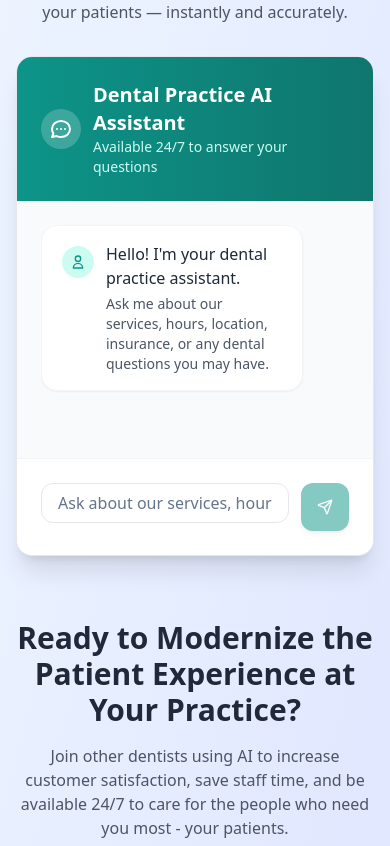
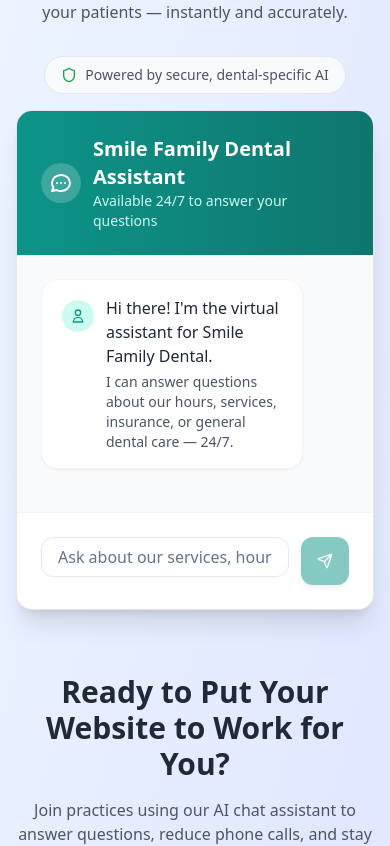
Before and after one commit to briantraudt/dgtldental, a React (Vite) app: page / in a window 390 px wide. Shown: the part 1324-2170 px from the top of the page. Built offline with nearby package versions, Linux system fonts and the light colour scheme.

Commit message:
Refactor: Improve demo chat experience
- Updated demo chat UI branding, system message, and suggested questions.
- Added a "Powered by AI" badge.
- Improved section text below the chat.
- Ensured responsiveness and spacing.

```diff
--- a/src/components/EmbeddedChatDemo.tsx
+++ b/src/components/EmbeddedChatDemo.tsx
@@ -8,6 +8,7 @@ import { DEMO_CLINIC_DATA } from '@/data/demoClinicData';
 import ChatMessage from './ChatMessage';
 import QuickQuestions from './QuickQuestions';
 import ChatInput from './ChatInput';
+import { Shield } from 'lucide-react';
 
 interface Message {
   id: string;
@@ -114,8 +115,18 @@ const EmbeddedChatDemo = () => {
   };
 
   return (
+    <div className="space-y-4">
+      {/* AI Badge */}
+      <div className="flex justify-center">
+        <div className="flex items-center space-x-2 text-sm text-gray-600 bg-gray-50 px-4 py-2 rounded-full border">
+          <Shield className="w-4 h-4 text-green-600" />
+          <span>Powered by secure, dental-specific AI</span>
+        </div>
+      </div>
+
+      {/* Chat Widget */}
       <div className="bg-white rounded-2xl border border-gray-200 h-[500px] flex flex-col shadow-xl overflow-hidden">
-      {/* Header - More professional dental theme */}
+        {/* Header - Updated branding */}
         <div className="bg-gradient-to-r from-teal-600 to-teal-700 text-white p-6">
           <div className="flex items-center space-x-3">
             <div className="bg-white/20 rounded-full p-2">
@@ -124,7 +135,7 @@ const EmbeddedChatDemo = () => {
               </svg>
             </div>
             <div>
-            <h3 className="font-semibold text-xl">Dental Practice AI Assistant</h3>
+              <h3 className="font-semibold text-xl">Smile Family Dental Assistant</h3>
               <p className="text-teal-100 text-sm">Available 24/7 to answer your questions</p>
             </div>
           </div>
@@ -144,8 +155,8 @@ const EmbeddedChatDemo = () => {
                         </svg>
                       </div>
                       <div>
-                      <p className="text-gray-800 font-medium">Hello! I'm your dental practice assistant.</p>
-                      <p className="text-gray-600 text-sm mt-1">Ask me about our services, hours, location, insurance, or any dental questions you may have.</p>
+                        <p className="text-gray-800 font-medium">Hi there! I'm the virtual assistant for Smile Family Dental.</p>
+                        <p className="text-gray-600 text-sm mt-1">I can answer questions about our hours, services, insurance, or general dental care — 24/7.</p>
                       </div>
                     </div>
                   </div>
@@ -191,6 +202,7 @@ const EmbeddedChatDemo = () => {
           onKeyPress={handleKeyPress}
         />
       </div>
+    </div>
   );
 };
 
--- a/src/components/QuickQuestions.tsx
+++ b/src/components/QuickQuestions.tsx
@@ -5,11 +5,9 @@ interface QuickQuestionsProps {
 
 const QuickQuestions = ({ onQuestionClick }: QuickQuestionsProps) => {
   const quickQuestions = [
-    "What are your office hours?",
-    "Where are you located?",
-    "What services do you offer?",
-    "Do you accept my insurance?",
-    "How do I schedule an appointment?"
+    "Do you accept Delta Dental insurance?",
+    "Can I get Invisalign at your office?",
+    "What should I do if I have a chipped tooth?"
   ];
 
   return (
--- a/src/pages/Index.tsx
+++ b/src/pages/Index.tsx
@@ -1,3 +1,4 @@
+
 
 import { ArrowRight, Clock, Shield, Zap } from 'lucide-react';
 import { Button } from '@/components/ui/button';
@@ -177,10 +178,10 @@ const Index = () => {
           {/* Call to Action Section */}
           <section className="text-center">
             <h2 className="text-3xl font-semibold text-gray-800 mb-4">
-              Ready to Modernize the Patient Experience at Your Practice?
+              Ready to Put Your Website to Work for You?
             </h2>
             <p className="text-gray-600 mb-8">
-              Join other dentists using AI to increase customer satisfaction, save staff time, and be available 24/7 to care for the people who need you most - your patients.
+              Join practices using our AI chat assistant to answer questions, reduce phone calls, and stay available 24/7 — even after hours.
             </p>
             <Link to="/signup-flow">
               <Button size="lg" className="bg-blue-600 hover:bg-blue-700 text-white">
```
Lines whose indentation alone changed are shown as unchanged.
